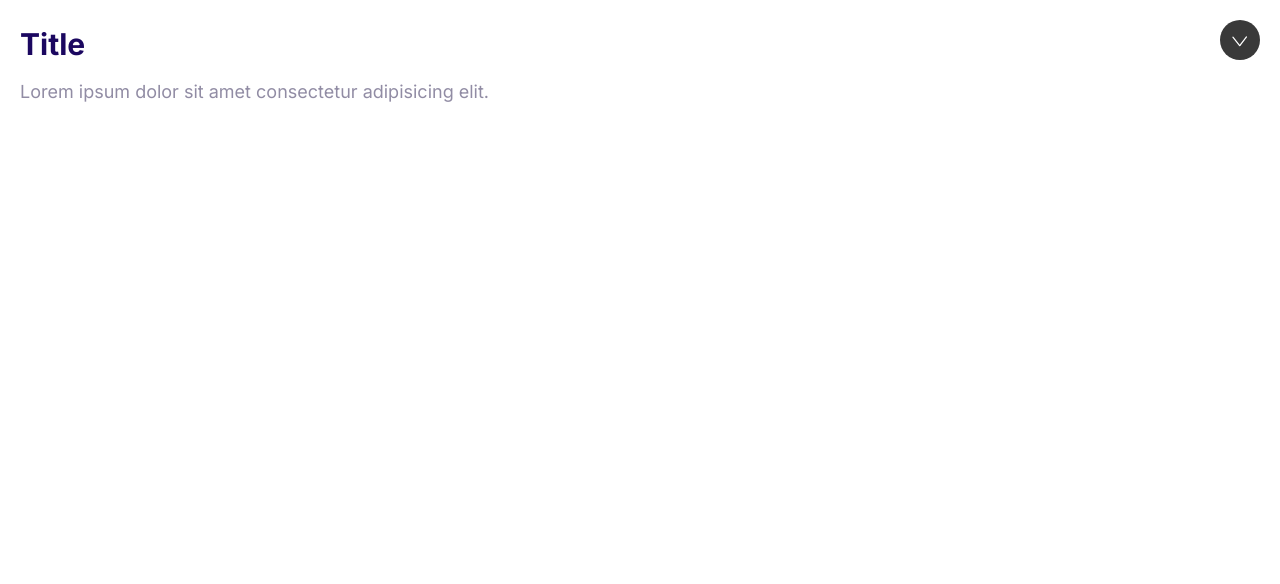
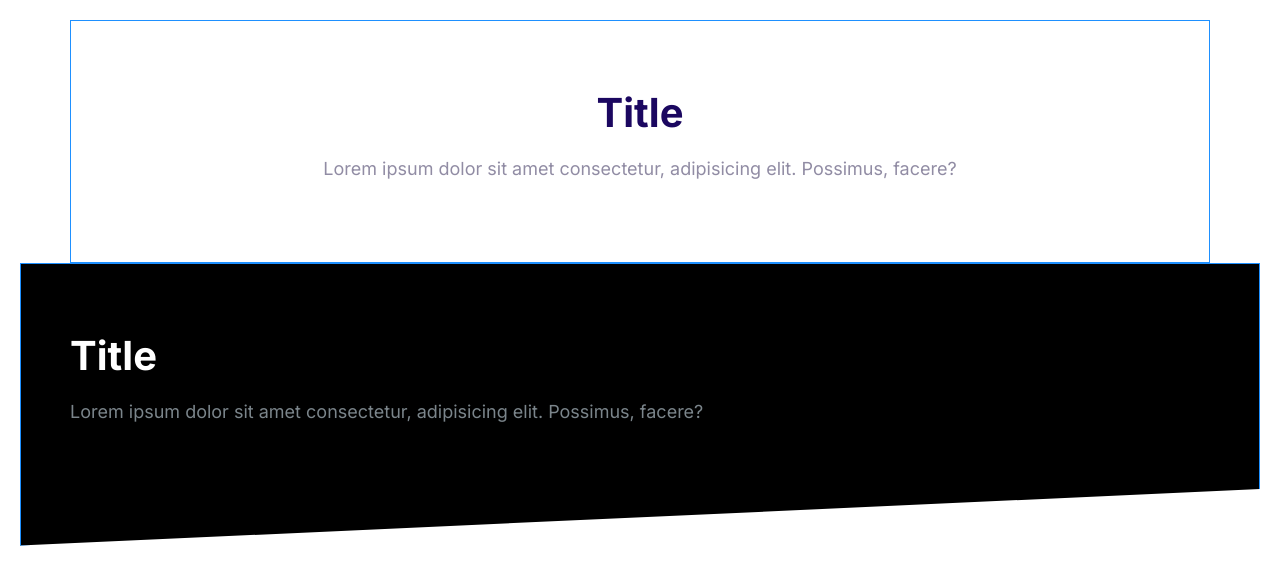
Before and after one commit to OlgaVolska/moshify, a plain HTML site: page index.html in a window 1280 px wide. Drawn offline with Linux system fonts and the light colour scheme.

Commit message:
create block

```diff
--- a/css/style.css
+++ b/css/style.css
@@ -7,6 +7,7 @@
     --color-body-darker: #5c5577;
     --color-border: #ccc;
     --border-radius: 40px;
+    --padding-vertical: 6rem;
 }
 
 *,
@@ -580,3 +581,43 @@ a {
     max-height: 100vh;
     opacity: 1;
 }
+
+/* Blocks */
+
+.block {
+    padding: var(--padding-vertical) 2rem;
+    border: 1px solid dodgerblue;
+}
+
+.block--dark {
+    background: #000;
+    color: #7b858b;
+}
+
+.block--skewed-right {
+    padding-bottom: calc(var(--padding-vertical) + 4rem);
+    clip-path: polygon(0% 0%, 100% 0%, 100% 100%, 0% 80%);
+}
+
+.block--skewed-left {
+    clip-path: polygon(0% 0%, 100% 0%, 100% 80%, 0% 100%);
+    padding-bottom: calc(var(--padding-vertical) + 4rem);
+}
+
+.block--dark .block__heading {
+    color: #fff;
+}
+
+.block__header {
+    text-align: center;
+}
+
+
+.block__heading {
+    margin-top: 0;
+}
+
+.container {
+    max-width: 1140px;
+    margin: 0 auto;
+}
--- a/index.html
+++ b/index.html
@@ -13,15 +13,17 @@
     <link rel="stylesheet" href="css/style.css">
 </head>
 <body style="padding: 2rem;">
-    <div class="collapsible collapsible--expanded">
-        <header class="collapsible__header">
-            <h2 class="collapsible__title">Title</h2>
-            <img class="icon collapsible__chevron" src="images/chevron.svg" alt="">
+    <section class="block container">
+        <header class="block__header">
+            <h2 class="block__heading">Title</h2>
+            <p>Lorem ipsum dolor sit amet consectetur, adipisicing elit. Possimus, facere?</p>
         </header>
-        <div class="collapsible__content">
-            Lorem ipsum dolor sit amet consectetur adipisicing elit.
+    </section>
+    <section class="block block--dark block--skewed-left">
+        <div class="container">
+            <h2 class="block__heading">Title</h2>
+            <p>Lorem ipsum dolor sit amet consectetur, adipisicing elit. Possimus, facere?</p>
         </div>
-    </div>
-    <script src="js/main.js"></script>
+    </section>
 </body>
 </html>
--- a/js/main.js
+++ /dev/null
@@ -1,6 +0,0 @@
-const collapsibles = document.querySelectorAll(".collapsible");
-collapsibles.forEach((item) =>
-  item.addEventListener("click", function () {
-    this.classList.toggle("collapsible--expanded");
-  })
-);
```
Also changed, not shown: components/block.html (added, +12 -0 lines).
